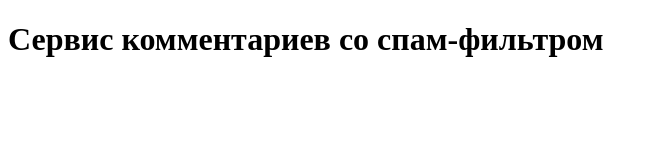
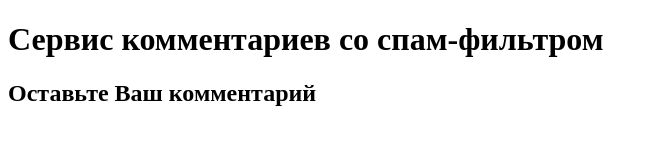
Before and after one commit to Kashinka/week12_2_string-math, a plain HTML site: page index.html in a window 1280 px wide. Shown: the whole page, without its empty margins (0-657 px from the left). Drawn offline with Linux system fonts and the light colour scheme.

Commit message:
Added h2

```diff
--- a/index.html
+++ b/index.html
@@ -9,6 +9,7 @@
 <body>
 
     <h1>Сервис комментариев со спам-фильтром</h1>
+    <h2>Оставьте Ваш комментарий</h2>
 
     <script src="./index.js"></script>
 </body>
```
